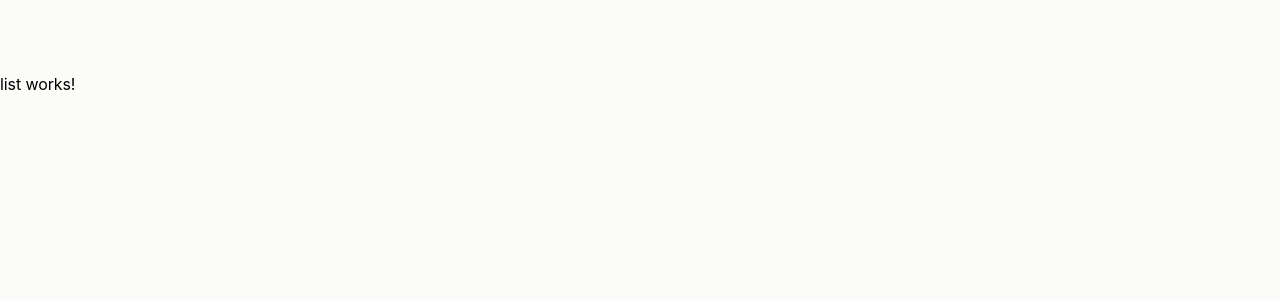
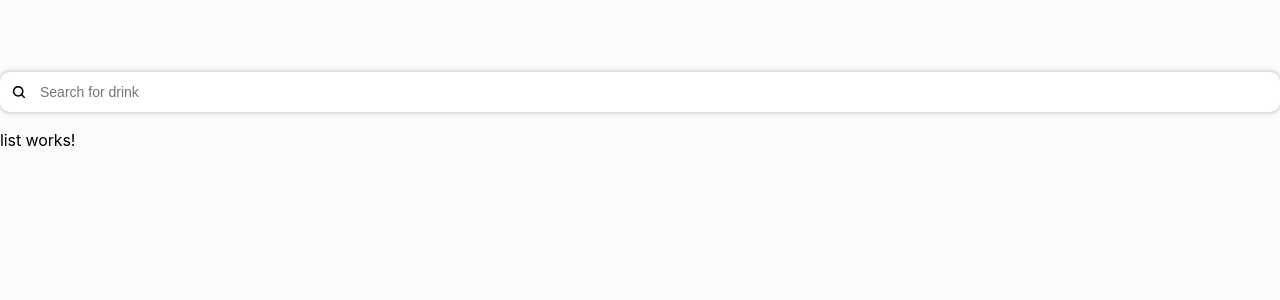
Before and after one commit to akgoze/BrewPub, an Angular app: page / in a window 1280 px wide. Shown: the top 300 px of the page. Built offline with nearby package versions, Linux system fonts and the light colour scheme; a web font is replaced by a local one.

Commit message:
Added search form

```diff
--- a/src/app/app.component.html
+++ b/src/app/app.component.html
@@ -6,7 +6,7 @@
 <!-- * * * * * * * * * Delete the template below * * * * * * * * * * -->
 <!-- * * * * * * * to get started with your project! * * * * * * * * -->
 <!-- * * * * * * * * * * * * * * * * * * * * * * * * * * * * * * * -->
-
+<app-search></app-search>
 <app-list></app-list>
 
 <!-- * * * * * * * * * * * * * * * * * * * * * * * * * * * * * * * -->
--- a/src/app/components/search/search.component.html
+++ b/src/app/components/search/search.component.html
@@ -1 +1,4 @@
-<p>search works!</p>
+<div class="form-group icon icon-search">
+  <input type="text" class="form-control" id="search" placeholder="Search for drink " (keyup)="searchKeyUp($event)">
+  <button type="button"></button>
+</div>
--- a/src/app/components/search/search.component.ts
+++ b/src/app/components/search/search.component.ts
@@ -6,9 +6,11 @@ import { Component, OnInit } from '@angular/core';
   styleUrls: ['./search.component.scss']
 })
 export class SearchComponent implements OnInit {
-
+  search: string = '';
   constructor() { }
-
+  searchKeyUp(event: any) {
+    console.log(event.target.value);
+  }
   ngOnInit(): void {
   }
 
```
